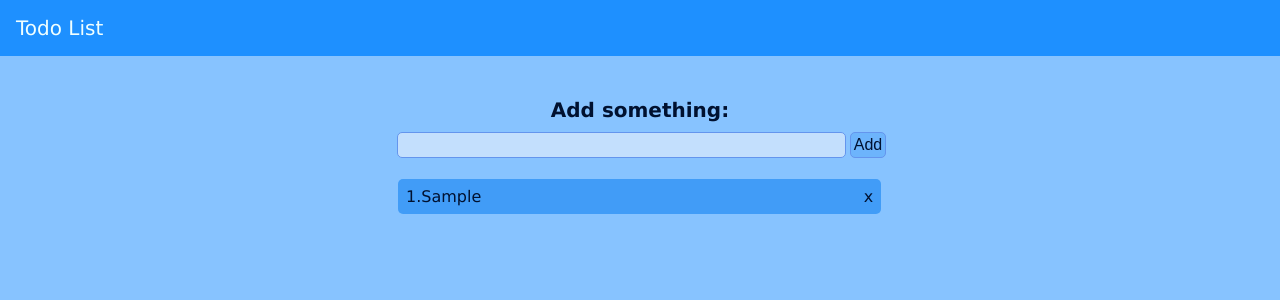
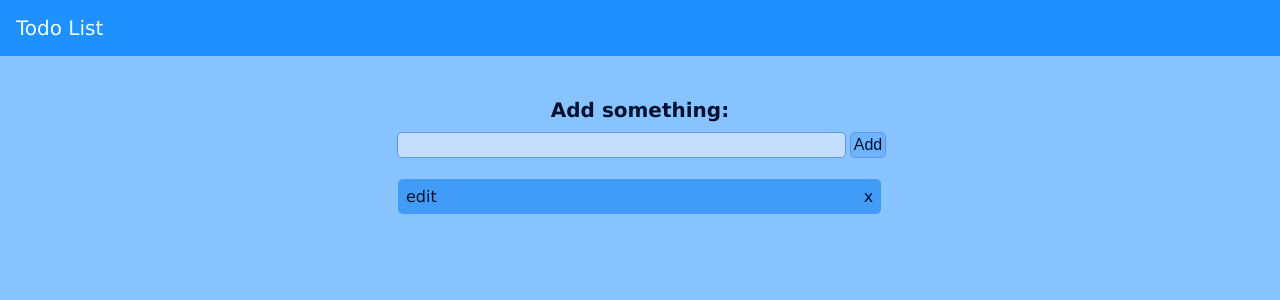
Before and after one commit to Reishi006/angular-todo-list, an Angular app: page / in a window 1280 px wide. Both pictures are taken after typing "Sample" into the empty fields and a click on the button "Add". Shown: the top 300 px of the page. Built offline with nearby package versions, Linux system fonts and the light colour scheme.

Commit message:
Update app.component.html
added simple todo element editing functionality

```diff
--- a/src/app/app.component.html
+++ b/src/app/app.component.html
@@ -16,11 +16,29 @@
     </article>
     <article class="main-todo-list">
       <div
-        *ngFor="let entry of list; let i = index"
-        class="todo-element"
-      >
-        <div>{{i + 1}}.{{entry}}</div>
-        <div (click)="removeTodoElement(i)">x</div>
+        *ngIf="list.length === 0"
+        class="no-entries-todo-element"
+      >No entries added (yet)</div>
+      <div *ngIf="list.length > 0">
+        <div
+          *ngFor="let entry of list; let i = index"
+          class="todo-element"
+        >
+          <div
+            *ngIf="toggleEditInput === false"
+          >{{i + 1}}.{{entry}}</div>
+          <input
+            #editInput
+            *ngIf="toggleEditInput === true"
+            (keyup)="confirmEditTodoElement($event, i, editInput.value)"
+          >
+          <div
+            (click)="editTodoElement(i)"
+          >edit</div>
+          <div
+            (click)="removeTodoElement(i)"
+          >x</div>
+        </div>
       </div>
     </article>
   </main>
```
